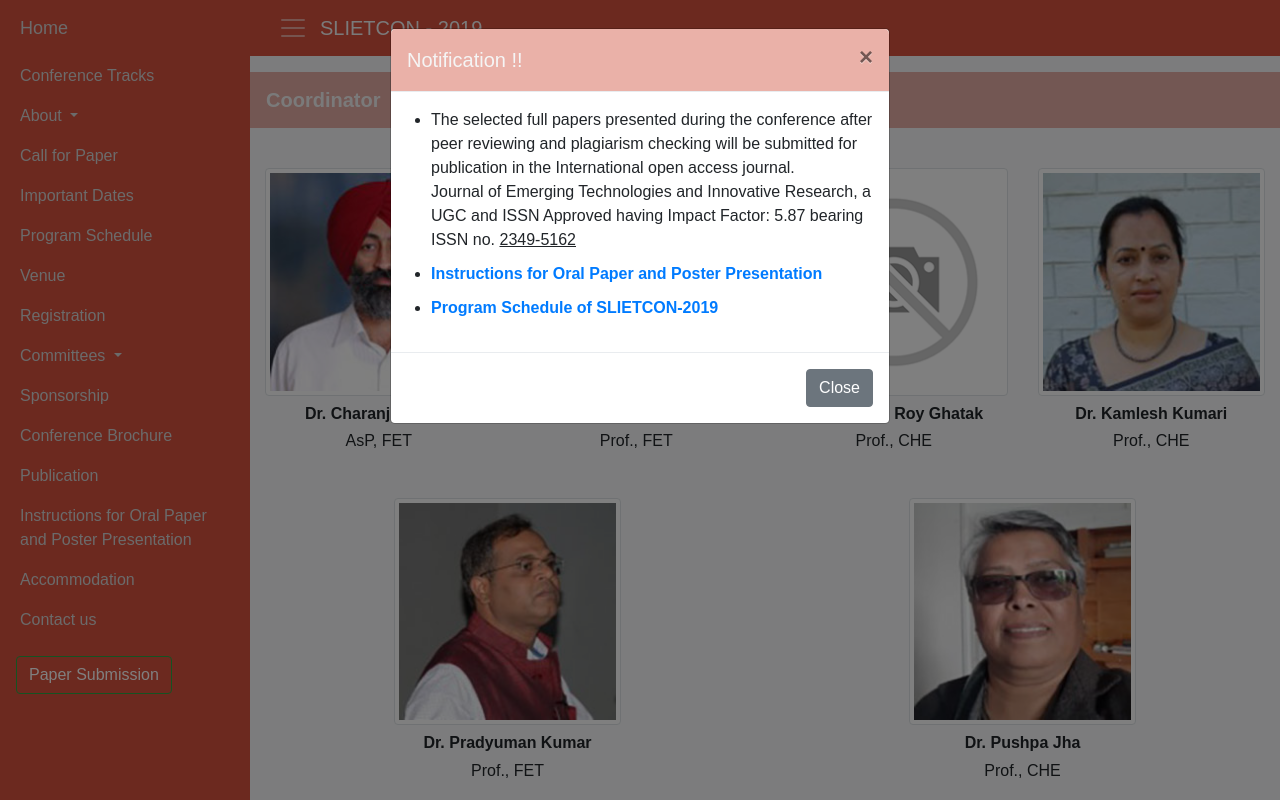
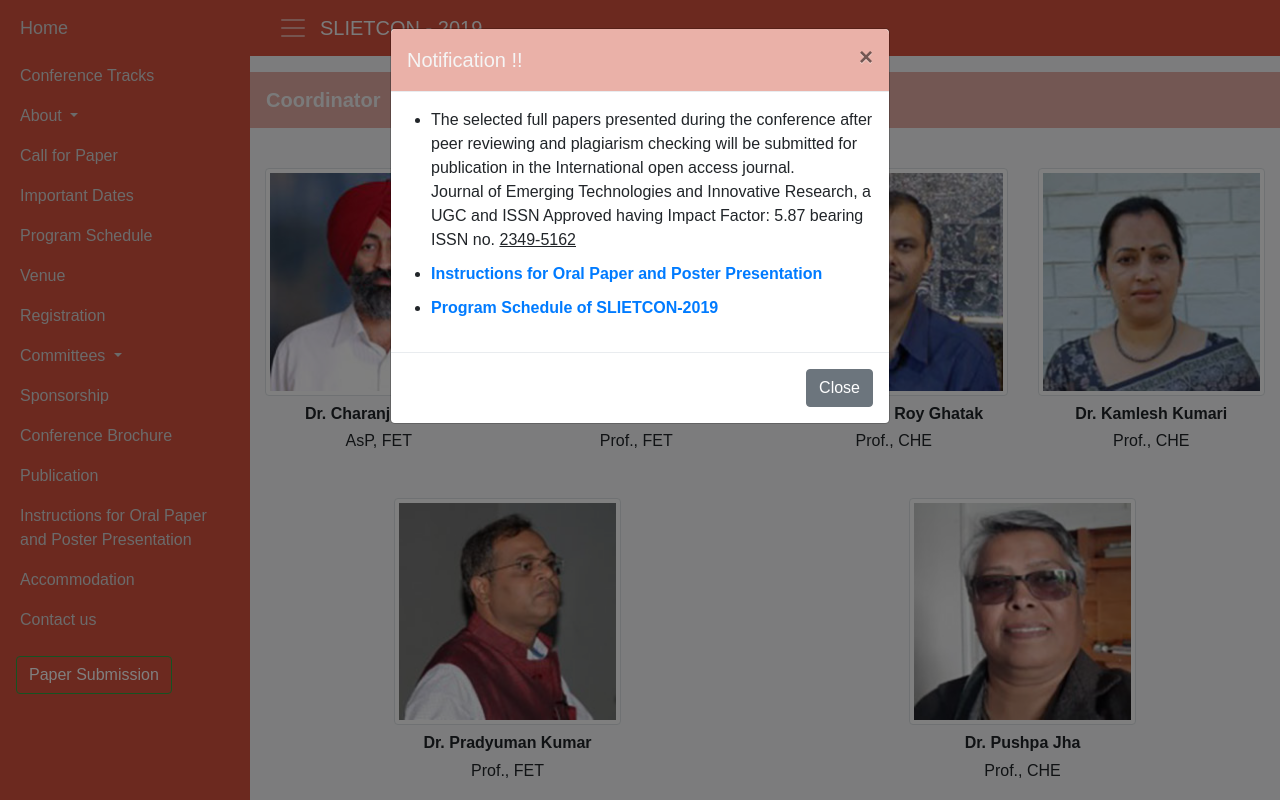
Before and after one commit to divyanshukr96/slietcon-2020, a PHP site: template view/ACFBT/committee/coordinator.php in a window 1280 px wide. Run offline with PHP 8.4, Linux system fonts and the light colour scheme; the template is opened without the code that fills it, so the values that code supplies are empty; some libraries are stand-ins or nearby versions.

Commit message:
images added

```diff
--- a/view/ACFBT/committee/co-coordinator.php
+++ b/view/ACFBT/committee/co-coordinator.php
@@ -36,7 +36,7 @@
             </div>
 
             <div class="col-12 col-md-4 col-lg-3 my-3 mx-auto">
-                <img src="../../assets/images/coordinator/no-image.png" alt="Coordinator"
+                <img src="../../assets/images/co-coordinator/akhouri-sanjay.jpg" alt="Coordinator"
                      class="img-thumbnail">
                 <div class="py-2">
                     <h6 class="font-weight-bold">Dr. Akhouri Sanjay Kr Sinha</h6>
@@ -45,7 +45,7 @@
             </div>
 
             <div class="col-12 col-md-4 col-lg-3 my-3 mx-auto">
-                <img src="../../assets/images/coordinator/no-image.png" alt="Coordinator" class="img-thumbnail">
+                <img src="../../assets/images/co-coordinator/nikhil-prakash.jpg" alt="Coordinator" class="img-thumbnail">
                 <div class="py-2">
                     <h6 class="font-weight-bold">Dr. Nikhil Parkash Saxena</h6>
                     <h6>A.P, CHE </h6>
--- a/view/ACFBT/committee/coordinator.php
+++ b/view/ACFBT/committee/coordinator.php
@@ -26,7 +26,7 @@
             </div>
 
             <div class="col-12 col-md-4 col-lg-3 my-3 mx-auto">
-                <img src="../../assets/images/coordinator/no-image.png" alt="Coordinator" class="img-thumbnail">
+                <img src="../../assets/images/coordinator/cs-riar.jpg" alt="Coordinator" class="img-thumbnail">
                 <div class="py-2">
                     <h6 class="font-weight-bold">Dr. Charanjit Singh Riar</h6>
                     <h6>Prof., FET</h6>
@@ -34,7 +34,7 @@
             </div>
 
             <div class="col-12 col-md-4 col-lg-3 my-3 mx-auto">
-                <img src="../../assets/images/coordinator/no-image.png" alt="Coordinator" class="img-thumbnail">
+                <img src="../../assets/images/coordinator/ghatak.jpg" alt="Coordinator" class="img-thumbnail">
                 <div class="py-2">
                     <h6 class="font-weight-bold">Dr. Himadri Roy Ghatak</h6>
                     <h6>Prof., CHE</h6>
--- a/view/AISCT/committee/coordinator.php
+++ b/view/AISCT/committee/coordinator.php
@@ -34,7 +34,7 @@
             </div>
 
             <div class="col-12 col-md-4 col-lg-3 my-3 mx-auto">
-                <img src="../../assets/images/coordinator/no-image.png" alt="Coordinator" class="img-thumbnail">
+                <img src="../../assets/images/coordinator/vivek-harsh.jpg" alt="Coordinator" class="img-thumbnail">
                 <div class="py-2">
                     <h6 class="font-weight-bold">Dr. Vivek Kumar</h6>
                     <h6>AP, ECE</h6>
@@ -83,7 +83,7 @@
             </div>
 
             <div class="col-12 col-md-4 col-lg-3 my-3 mx-auto">
-                <img src="../../assets/images/coordinator/no-image.png" alt="Coordinator" class="img-thumbnail">
+                <img src="../../assets/images/coordinator/sarbjeet-singh.jpg" alt="Coordinator" class="img-thumbnail">
                 <div class="py-2">
                     <h6 class="font-weight-bold">Dr. Sarbjit Singh</h6>
                     <h6>AP, ECE </h6>
--- a/view/AME/committee/co-coordinator.php
+++ b/view/AME/committee/co-coordinator.php
@@ -44,7 +44,7 @@
             </div>
 
             <div class="col-12 col-md-4 col-lg-3 my-3 mx-auto">
-                <img src="../../assets/images/coordinator/no-image.png" alt="Coordinator" class="img-thumbnail">
+                <img src="../../assets/images/co-coordinator/surinder.jpg" alt="Coordinator" class="img-thumbnail">
                 <div class="py-2">
                     <h6 class="font-weight-bold">Mr. Surinder Kumar</h6>
                     <h6>AP, ME </h6>
--- a/view/AME/committee/coordinator.php
+++ b/view/AME/committee/coordinator.php
@@ -18,7 +18,7 @@
         <div class="row text-center mt-md-3 mt-lg-4">
 
             <div class="col-12 col-md-4 col-lg-3 my-3 mx-auto">
-                <img src="../../assets/images/coordinator/no-image.png" class="img-thumbnail" alt="Coordinator">
+                <img src="../../assets/images/coordinator/pksingh.jpg" class="img-thumbnail" alt="Coordinator">
                 <div class="py-2">
                     <h6 class="font-weight-bold">Dr. Pradeep Kumar Singh</h6>
                     <h6>Prof., ME</h6>
@@ -26,7 +26,7 @@
             </div>
 
             <div class="col-12 col-md-4 col-lg-3 my-3 mx-auto">
-                <img src="../../assets/images/coordinator/no-image.png" alt="Coordinator" class="img-thumbnail">
+                <img src="../../assets/images/coordinator/amandeepsingh.jpg" alt="Coordinator" class="img-thumbnail">
                 <div class="py-2">
                     <h6 class="font-weight-bold">Dr. Amandeep Singh Shahi</h6>
                     <h6>Prof., ME</h6>
--- a/view/AME/home.php
+++ b/view/AME/home.php
@@ -18,7 +18,7 @@ $css = "<style>
 #clear-navbar{ display: none;}
 </style>";
 
-include_once TEMPLATE_PATH . '/AME/header.php';
+include_once TEMPLATE_PATH . '/ame/header.php';
 ?>
 
     <div class="parallax conf-img text-center text-white">
```
Also changed, not shown: assets/images/co-coordinator/akhouri-sanjay.jpg (added), assets/images/co-coordinator/nikhil-prakash.jpg (added), assets/images/co-coordinator/surinder.jpg (added), assets/images/coordinator/amandeepsingh.jpg (added), assets/images/coordinator/cs-riar.jpg (added), assets/images/coordinator/ghatak.jpg (added), assets/images/coordinator/pksingh.jpg (added), assets/images/coordinator/sarbjeet-singh.jpg (added), assets/images/coordinator/vivek-harsh.jpg (added).
